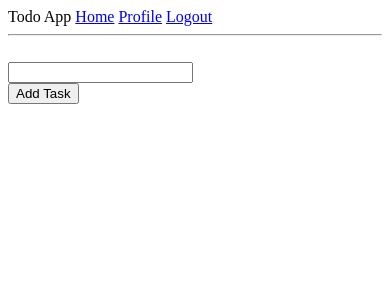
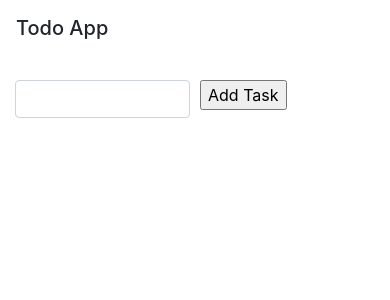
Before and after one commit to MateusBz/todo_app, a Flask app: page /home in a window 390 px wide. Shown: the top 300 px of the page. Run offline with Flask 2, Linux system fonts and the light colour scheme; the visitor is signed in with stand-in values (Sample User, id 1); data comes from the database, SQL or seed files in the repository; data that the repository does not hold is empty; some libraries are stand-ins or nearby versions.

Commit message:
create bootstrap view for 404, 500 crate main.css

```diff
--- a/app/templates/500.html
+++ b/app/templates/500.html
@@ -1,6 +1,9 @@
 {% extends 'base.html' %}
 {%block content%}
+<div class="container">
     <h1>An unexpected error has occurred</h1>
     <p>The administrator has been notified. Sorry for the inconvenience!</p>
     <p><a href="{{ url_for('index')}}">Back</a></p>
+</div>
+
 {%endblock content%}
--- a/app/templates/base.html
+++ b/app/templates/base.html
@@ -1,7 +1,14 @@
-<!DOCTYPE html>
+<!doctype html>
 <html lang="en">
   <head>
-    <meta charset="UTF-8">
+    <!-- Required meta tags -->
+    <meta charset="utf-8">
+    <meta name="viewport" content="width=device-width, initial-scale=1, shrink-to-fit=no">
+
+    <!-- Bootstrap CSS -->
+    <link rel="stylesheet" href="https://maxcdn.bootstrapcdn.com/bootstrap/4.0.0/css/bootstrap.min.css" integrity="sha384-Gn5384xqQ1aoWXA+058RXPxPg6fy4IWvTNh0E263XmFcJlSAwiGgFAW/dAiS6JXm" crossorigin="anonymous">
+
+    <link rel="stylesheet" type="text/css" href="{{ url_for('static', filename='main.css') }}">
     {%if title%}
         <title>{{title}} - Todo App</title>
     {%else%}
@@ -9,26 +16,51 @@
     {%endif%}
   </head>
   <body>
-    <div>Todo App
+<nav class="navbar navbar-expand-lg transparent">
+      <span class="navbar-brand mb-0 h1">Todo App</span>
+  <div class="collapse navbar-collapse" id="navbarSupportedContent">
+    <ul class="navbar-nav mr-auto">
+        {% if current_user.is_anonymous %}
+      <li class="nav-item">
+        <a class="nav-link " href="{{ url_for('login')}}">Login/Register</a>
+      </li>
+        {% else %}
+      <li class="nav-item">
+        <a class="nav-link" href="{{ url_for('home')}}">Home</a>
+      </li>
+       <li class="nav-item">
+        <a class="nav-link" href="{{ url_for('user', username=current_user.username)}}">Profile</a>
+      </li>
+        <li class="nav-item">
+        <a class="nav-link" href="{{ url_for('logout')}}">Logout</a>
+      </li>
+        {% endif%}
+    </ul>
+  </div>
+</nav>
+    <main role="main" class="container">
+      <div class="row">
+          {% with messages = get_flashed_messages() %}
+            {% if messages %}
+              {% for  message in messages %}
+                <div class="col-md-4">
+                     <div class="alert alert-info" role="alert">
+                        {{ message }}
+                    </div>
+                </div>
+              {% endfor %}
+            {% endif %}
+          {% endwith %}
+          <div class="container">
+              {% block content %}{% endblock %}
+          </div>
 
-        {% if current_user.is_anonymous %}
-        <a href="{{ url_for('login')}}">Login/Register</a>
-        {% else %}
-         <a href="{{ url_for('home')}}">Home</a>
-        <a href="{{ url_for('user', username=current_user.username)}}">Profile</a>
-        <a href="{{ url_for('logout')}}">Logout</a>
-        {% endif %}
         </div>
-    <hr>
-    {% with messages = get_flashed_messages() %}
-    {% if messages%}
-    <ul>
-        {% for message in messages %}
-        <li>{{ message }}</li>
-        {% endfor %}
-    </ul>
-    {% endif%}
-    {% endwith %}
-    {% block content %}{% endblock content %}
+    </main>
+    <!-- Optional JavaScript -->
+    <!-- jQuery first, then Popper.js, then Bootstrap JS -->
+    <script src="https://code.jquery.com/jquery-3.2.1.slim.min.js" integrity="sha384-KJ3o2DKtIkvYIK3UENzmM7KCkRr/rE9/Qpg6aAZGJwFDMVNA/GpGFF93hXpG5KkN" crossorigin="anonymous"></script>
+    <script src="https://cdnjs.cloudflare.com/ajax/libs/popper.js/1.12.9/umd/popper.min.js" integrity="sha384-ApNbgh9B+Y1QKtv3Rn7W3mgPxhU9K/ScQsAP7hUibX39j7fakFPskvXusvfa0b4Q" crossorigin="anonymous"></script>
+    <script src="https://maxcdn.bootstrapcdn.com/bootstrap/4.0.0/js/bootstrap.min.js" integrity="sha384-JZR6Spejh4U02d8jOt6vLEHfe/JQGiRRSQQxSfFWpi1MquVdAyjUar5+76PVCmYl" crossorigin="anonymous"></script>
   </body>
 </html>
--- a/app/templates/edit_profile.html
+++ b/app/templates/edit_profile.html
@@ -1,5 +1,6 @@
 {% extends 'base.html' %}
 {% block content %}
+
     <h1>Edit Profile</h1>
     <form action="" method="post">
         {{ form.hidden_tag()}}
```
Also changed, not shown: app/templates/404.html (+6 -2 lines). Lines whose indentation alone changed are shown as unchanged.
